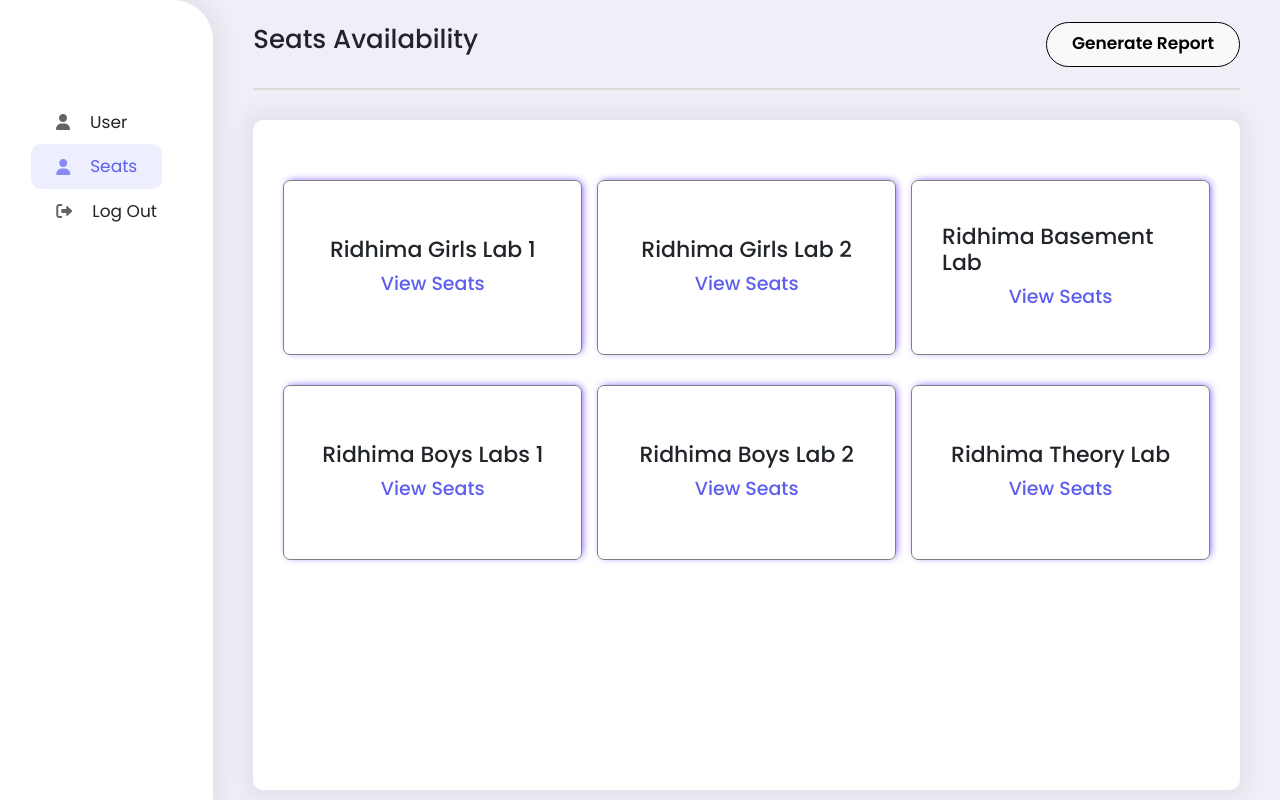
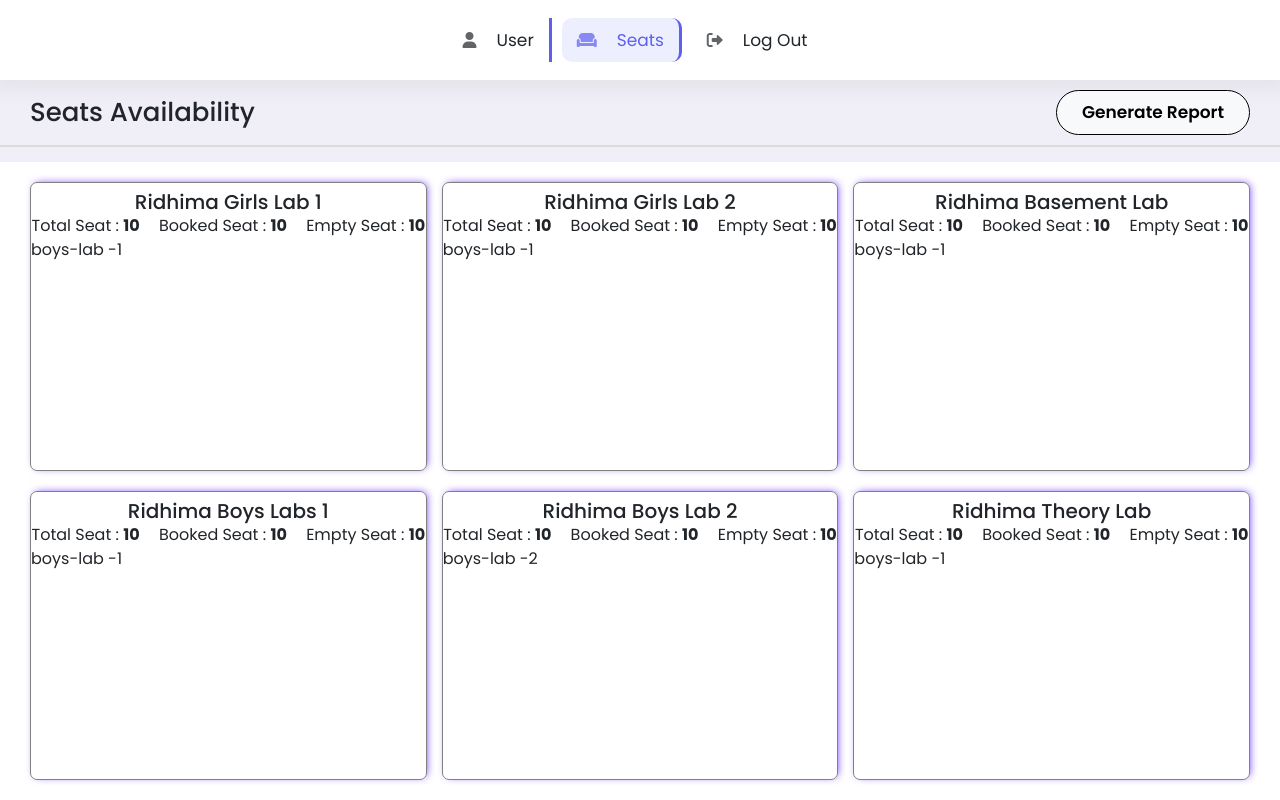
Before and after one commit to tangilur-rahman/seat-booking, a React (Create React App) app in the folder client/: page / in a window 1280 px wide. Built offline with nearby package versions, Linux system fonts and the light colour scheme.

Commit message:
home page design almost done

```diff
--- a/client/src/pages/Home/Home.css
+++ b/client/src/pages/Home/Home.css
@@ -5,144 +5,190 @@
 	overflow: hidden;
 }
 
-.home-container .left-side {
+/* navbar start  */
+.home-container .navbar-container {
 	background-color: white;
-	border-top-right-radius: 40px;
 	display: flex;
-	flex-direction: column;
 	align-items: center;
+	justify-content: center;
 	box-shadow: var(--box-shadow);
+	height: 80px;
 }
 
-.home-container .left-side .option {
+.home-container .navbar-container .option {
 	display: flex;
 	align-items: center;
-	padding: 12px 25px;
+	padding: 12px 15px;
+	margin-right: 10px;
 	width: fit-content;
 	cursor: pointer;
-	border-radius: 10px;
 	transition: all 0.3s;
+	border-right: 3px solid #5d5fef;
 }
 
-.home-container .left-side .option:hover {
+.home-container .navbar-container .option:hover {
 	background-color: #eeeffe;
+	border-radius: 10px;
 }
 
-.home-container .left-side .active {
+.home-container .navbar-container .active {
 	background-color: #eeeffe;
+	border-radius: 10px;
 }
 
-.home-container .left-side .option i {
+.home-container .navbar-container .option i {
 	font-size: 16px;
 	opacity: 0.7;
 	margin-right: 20px;
 }
 
-.home-container .left-side .option:hover i {
+.home-container .navbar-container .option:last-child {
+	border: none;
+}
+
+.home-container .navbar-container .option:hover i {
 	color: #5d5fef;
 }
 
-.home-container .left-side .active i {
+.home-container .navbar-container .active i {
 	color: #5d5fef;
 }
 
-.home-container .left-side .option h6 {
+.home-container .navbar-container .option h6 {
 	margin: 0;
 	font-size: 17px;
 	font-weight: 400;
 }
 
-.home-container .left-side .option:hover h6 {
+.home-container .navbar-container .option:hover h6 {
 	color: #5d5fef;
 }
 
-.home-container .left-side .active h6 {
+.home-container .navbar-container .active h6 {
 	color: #5d5fef;
 }
+/* navbar end  */
 
-.home-container .left-side .option:first-child {
-	margin: 100px 30px 0 0;
+/* body-container-start  */
+.home-container .body-container {
+	display: flex;
+	flex-direction: column;
+	width: 100%;
+	height: calc(100vh - 80px);
 }
 
-.home-container .left-side .option:nth-child(2) {
-	margin: 0px 20px 0 0;
+.home-container .body-container .header {
+	display: flex;
+	justify-content: space-between;
+	align-items: center;
+	padding: 10px 30px;
+	border-bottom: 2px solid rgb(220, 220, 214);
+	height: 70px;
 }
 
-.home-container .right-side {
-	margin: 0 40px;
-	flex-grow: 1;
+.home-container .body-container .header h3 {
+	font-size: 26px;
+	margin: 0;
 }
 
-.home-container .right-side .header {
-	display: flex;
-	height: 90px;
-	justify-content: space-between;
-	align-items: center;
-	border-bottom: 2px solid rgb(220, 220, 214);
-}
-
-.home-container .right-side .header h3 {
-	font-size: 26px;
-}
-
-.home-container .right-side .header button {
+.home-container .body-container .header button {
 	height: 45px;
 	border-radius: 48px;
 	padding: 0 25px;
 	font-weight: 600;
 	font-size: 17px;
-	border: 1px solid black;
+	border: 1.5px solid black;
+	transition: all 0.3s;
 }
 
-.home-container .right-side .section-container {
-	background-color: white;
-	border-radius: 10px;
-	margin-top: 30px;
-	height: calc(100% - 130px);
-	box-shadow: var(--box-shadow);
-	/* display: flex;
-	justify-content: center; */
+.home-container .body-container .header button:hover {
+	transform: scale(0.97);
+	border: 3px solid #0ee640;
 }
 
-.home-container .right-side .section-container .row-1 {
+.home-container .body-container .header button:active {
+	transform: scale(1.02);
+}
+
+.home-container .body-container .section-container {
+	background-color: white;
+	margin-top: 15px;
+	height: 100%;
+	padding: 20px 0;
+	display: flex;
+	flex-direction: column;
+	justify-content: space-between;
+}
+
+.home-container .body-container .section-container .row-1 {
 	display: grid;
 	grid-template-columns: repeat(3, minmax(200px, 1fr));
 	grid-gap: 15px;
-	padding: 60px 30px 0;
+	padding: 0 30px 10px;
+	height: 50%;
 }
 
-.home-container .right-side .section-container .row-2 {
+.home-container .body-container .section-container .row-2 {
 	display: grid;
 	grid-template-columns: repeat(3, minmax(200px, 1fr));
 	grid-gap: 15px;
-	padding: 30px;
+	padding: 10px 30px 0px;
+	height: 50%;
 }
 
-.right-side .section-container .section {
+.body-container .section-container .section {
 	border: 1px solid gray;
-	height: 175px;
-	padding: 30px;
 	display: flex;
-	justify-content: center;
-	align-items: center;
 	flex-direction: column;
 	box-shadow: 2px -1px 8px -3px rgb(86 25 255);
 	border-radius: 7px;
+	position: relative;
+	transition: all 0.5s;
+	overflow: hidden;
 }
 
-.right-side .section-container .section h5 {
-	margin: 0;
-	font-size: 22px;
+.body-container .section-container .section #header {
+	display: flex;
+	flex-direction: column;
+	align-items: center;
 }
 
-.right-side .section-container .section h6 {
-	margin: 10px 0 0 0;
-	font-size: 19px;
-	color: #5d5fef;
-	display: inline-block;
-	cursor: pointer;
+.body-container .section-container .section #header h5 {
+	margin: 0;
+	padding-top: 7px;
 }
 
-.right-side .section-container .section h6::after {
+.body-container .section-container .section #header span {
+	margin-right: 15px;
+}
+
+.body-container .section-container .section #header span:last-child {
+	margin-right: 0;
+}
+
+.body-container .section-container .section .view-seats {
+	font-size: 22px;
+	color: #5d5fef;
+	width: fit-content;
+	cursor: pointer;
+	display: none;
+	position: absolute;
+	width: 100%;
+	height: 100%;
+	/* display: flex; */
+	justify-content: center;
+	align-items: center;
+}
+
+.body-container .section-container .section:hover {
+	background-color: rgb(236, 249, 246);
+}
+
+.body-container .section-container .section:hover .view-seats {
+	display: flex;
+}
+
+.body-container .section-container .section h6 span::after {
 	background-color: black;
 }
+/* body-container-end */
--- a/client/src/pages/Home/Home.js
+++ b/client/src/pages/Home/Home.js
@@ -20,7 +20,7 @@ const Home = () => {
 		<>
 			<div className="container-fluid p-0">
 				<div className="row m-0 home-container">
-					<div className="col-2 p-0 left-side">
+					<div className="col-12 p-0 navbar-container">
 						<div
 							className={getOption === "user" ? "option active" : "option"}
 							onClick={() => setOption("user")}
@@ -31,7 +31,7 @@ const Home = () => {
 							className={getOption === "seats" ? "option active" : "option"}
 							onClick={() => setOption("seats")}
 						>
-							<i className="fa-solid fa-user"></i> <h6>Seats</h6>
+							<i className="fa-solid fa-couch"></i> <h6>Seats</h6>
 						</div>
 						<div
 							className={getOption === "logout" ? "option active" : "option"}
@@ -42,7 +42,7 @@ const Home = () => {
 						</div>
 					</div>
 
-					<div className="col-9 p-0 right-side">
+					<div className="col-12 p-0 body-container">
 						<div className="header">
 							<h3>Seats Availability</h3>
 							<button type="button" className="btn btn-light">
@@ -52,61 +52,160 @@ const Home = () => {
 
 						<div className="section-container">
 							<div className="row-1">
-								<div className="section">
-									<h5>Ridhima Girls Lab 1</h5>
-									<h6
-										className="hover-link"
+								<div
+									className="section"
 									onClick={() => setSelectedLab("ridhima-girls-lab-1")}
 								>
-										View Seats
+									<div id="header">
+										<h5>Ridhima Girls Lab 1</h5>
+										<div id="counter">
+											<span>
+												Total Seat : <b>10</b>{" "}
+											</span>
+											<span>
+												Booked Seat : <b>10</b>{" "}
+											</span>
+											<span>
+												Empty Seat : <b>10</b>{" "}
+											</span>
+										</div>
+									</div>
+
+									<div id="lab-container">boys-lab -1 </div>
+
+									<h6 className="view-seats">
+										<span className="hover-link">View Seats</span>
 									</h6>
 								</div>
-								<div className="section">
-									<h5>Ridhima Girls Lab 2</h5>
-									<h6
-										className="hover-link"
+
+								<div
+									className="section"
 									onClick={() => setSelectedLab("ridhima-girls-lab-2")}
 								>
-										View Seats
+									<div id="header">
+										<h5>Ridhima Girls Lab 2</h5>
+										<div id="counter">
+											<span>
+												Total Seat : <b>10</b>{" "}
+											</span>
+											<span>
+												Booked Seat : <b>10</b>{" "}
+											</span>
+											<span>
+												Empty Seat : <b>10</b>{" "}
+											</span>
+										</div>
+									</div>
+
+									<div id="lab-container">boys-lab -1 </div>
+
+									<h6 className="view-seats">
+										<span className="hover-link">View Seats</span>
 									</h6>
 								</div>
-								<div className="section">
-									<h5>Ridhima Basement Lab</h5>
-									<h6
-										className="hover-link"
+
+								<div
+									className="section"
 									onClick={() => setSelectedLab("ridhima-basement-lab")}
 								>
-										View Seats
+									<div id="header">
+										<h5>Ridhima Basement Lab</h5>
+										<div id="counter">
+											<span>
+												Total Seat : <b>10</b>{" "}
+											</span>
+											<span>
+												Booked Seat : <b>10</b>{" "}
+											</span>
+											<span>
+												Empty Seat : <b>10</b>{" "}
+											</span>
+										</div>
+									</div>
+
+									<div id="lab-container">boys-lab -1 </div>
+
+									<h6 className="view-seats">
+										<span className="hover-link">View Seats</span>
 									</h6>
 								</div>
 							</div>
 
 							<div className="row-2">
-								<div className="section">
-									<h5>Ridhima Boys Labs 1</h5>
-									<h6
-										className="hover-link"
+								<div
+									className="section"
 									onClick={() => setSelectedLab("ridhima-boys-lab-1")}
 								>
-										View Seats
+									<div id="header">
+										<h5>Ridhima Boys Labs 1</h5>
+										<div id="counter">
+											<span>
+												Total Seat : <b>10</b>{" "}
+											</span>
+											<span>
+												Booked Seat : <b>10</b>{" "}
+											</span>
+											<span>
+												Empty Seat : <b>10</b>{" "}
+											</span>
+										</div>
+									</div>
+
+									<div id="lab-container">boys-lab -1 </div>
+
+									<h6 className="view-seats">
+										<span className="hover-link">View Seats</span>
 									</h6>
 								</div>
-								<div className="section">
-									<h5>Ridhima Boys Lab 2</h5>
-									<h6
-										className="hover-link"
+								<div
+									className="section"
 									onClick={() => setSelectedLab("ridhima-boys-lab-2")}
 								>
-										View Seats
+									<div id="header">
+										<h5>Ridhima Boys Lab 2</h5>
+										<div id="counter">
+											<span>
+												Total Seat : <b>10</b>{" "}
+											</span>
+											<span>
+												Booked Seat : <b>10</b>{" "}
+											</span>
+											<span>
+												Empty Seat : <b>10</b>{" "}
+											</span>
+										</div>
+									</div>
+
+									<div id="lab-container">boys-lab -2 </div>
+
+									<h6 className="view-seats">
+										<span className="hover-link">View Seats</span>
 									</h6>
 								</div>
-								<div className="section">
-									<h5>Ridhima Theory Lab</h5>
-									<h6
-										className="hover-link"
+
+								<div
+									className="section"
 									onClick={() => setSelectedLab("ridhima-theory-lab")}
 								>
-										View Seats
+									<div id="header">
+										<h5>Ridhima Theory Lab</h5>
+										<div id="counter">
+											<span>
+												Total Seat : <b>10</b>{" "}
+											</span>
+											<span>
+												Booked Seat : <b>10</b>{" "}
+											</span>
+											<span>
+												Empty Seat : <b>10</b>{" "}
+											</span>
+										</div>
+									</div>
+
+									<div id="lab-container">boys-lab -1 </div>
+
+									<h6 className="view-seats">
+										<span className="hover-link">View Seats</span>
 									</h6>
 								</div>
 							</div>
```
Lines whose indentation alone changed are shown as unchanged.
